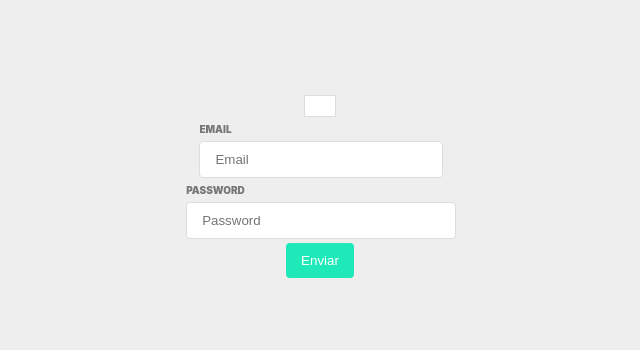
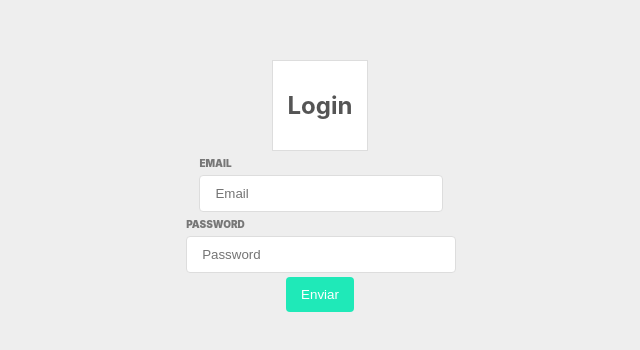
Before and after one commit to BladimirDelBarrioPizarro/Instagram, a React (Create React App) app in the folder instagram/: page / in a window 1280 px wide. Shown: the part 214-564 px from the top of the page, without its empty margins (320-960 px from the left). Built offline with nearby package versions, Linux system fonts and the light colour scheme.

Commit message:
feat:added title.component in card.component

```diff
--- a/instagram/src/App.tsx
+++ b/instagram/src/App.tsx
@@ -1,6 +1,5 @@
 import React from 'react';
 import Card from '../src/modules/card/components/card.component'
-import Title from '../src/modules/card/components/title.component'
 import Container from '../src/modules/container/components/container.component'
 import Input from '../src/modules/input/components/input.component'
 import Button from '../src/modules/button/components/button.component'
@@ -9,9 +8,7 @@ import Button from '../src/modules/button/components/button.component'
 const App = () => {
   return (
     <Container>
-      <Card>
-        <Title/>
-      </Card>
+      <Card/>
       <Input placeholder='Email' label="Email"></Input>
       <Input placeholder='Password' label="Password"></Input>
       <Button></Button>
--- a/instagram/src/modules/card/components/card.component.tsx
+++ b/instagram/src/modules/card/components/card.component.tsx
@@ -1,4 +1,5 @@
 import React from 'react';
+import Title from './title.component'
 
 const Card = (props:any) => {
 
@@ -8,7 +9,9 @@ const Card = (props:any) => {
         border:'1px solid #ddd'
     }
     return(
-        <div style={style}></div>
+        <div style={style}>
+            <Title/>
+        </div>
     )
 }
 
```
Also changed, not shown: instagram/src/modules/card/components/title.component.tsx (line endings or trailing spaces).
